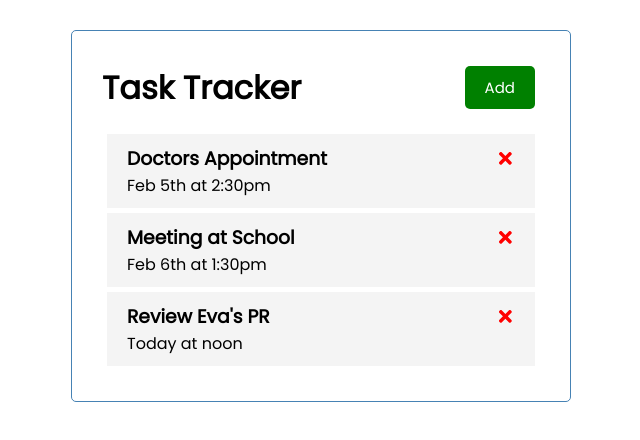
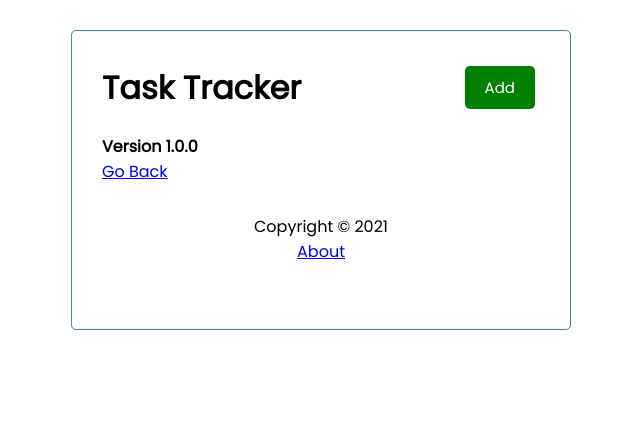
Before and after one commit to patrickRobotics/react-app, a React (Create React App) app: page /about in a window 1280 px wide. Shown: the top 440 px of the page, without its empty margins (319-959 px from the left). Built offline with nearby package versions, Linux system fonts and the light colour scheme; data requests are answered from the project's data file.

Commit message:
add routing to our app

```diff
--- a/package.json
+++ b/package.json
@@ -10,6 +10,7 @@
     "react": "^17.0.2",
     "react-dom": "^17.0.2",
     "react-icons": "^4.2.0",
+    "react-router-dom": "^5.3.0",
     "react-scripts": "4.0.3",
     "web-vitals": "^1.0.1"
   },
--- a/src/App.js
+++ b/src/App.js
@@ -1,6 +1,9 @@
 import { useState, useEffect } from "react"
+import { BrowserRouter as Router, Route } from 'react-router-dom'
 
 import Header from "./components/Header";
+import Footer from './components/Footer'
+import About from './components/About'
 import Tasks from "./components/Tasks";
 import AddTask from "./components/AddTask";
 
@@ -65,8 +68,12 @@ function App() {
   }
 
   return (
+    <Router>
       <div className="container">
         <Header onAdd={() => setShowAddTask(!showAddTask)} showAdd={showAddTask} />
+
+        <Route path='/' exact render={(props) => (
+          <>
           {showAddTask && <AddTask onAdd={addTask} />}
             {tasks.length > 0 ? (
               <Tasks
@@ -74,7 +81,12 @@ function App() {
                 onToggle={toggleReminder}
                 onDelete={deleteTask}
               />) : ('No tasks to show') }
+          </>
+        )} />
+        <Route path='/about' component={About} />
+        <Footer />
       </div>
+    </Router>
   );
 }
 
--- /dev/null
+++ b/src/components/About.js
@@ -0,0 +1,10 @@
+const About = () => {
+    return (
+        <div>
+            <h4>Version 1.0.0</h4>
+            <a href='/'>Go Back</a>
+        </div>
+    )
+}
+
+export default About
--- /dev/null
+++ b/src/components/Footer.js
@@ -0,0 +1,10 @@
+const Footer = () => {
+    return (
+        <footer>
+            <p>Copyright &copy; 2021</p>
+            <a href='/about'>About</a>
+        </footer>
+    )
+}
+
+export default Footer
```
Also changed, not shown: 1 other file (tests, documents, lock files or other folders). Lines whose indentation alone changed are shown as unchanged.
